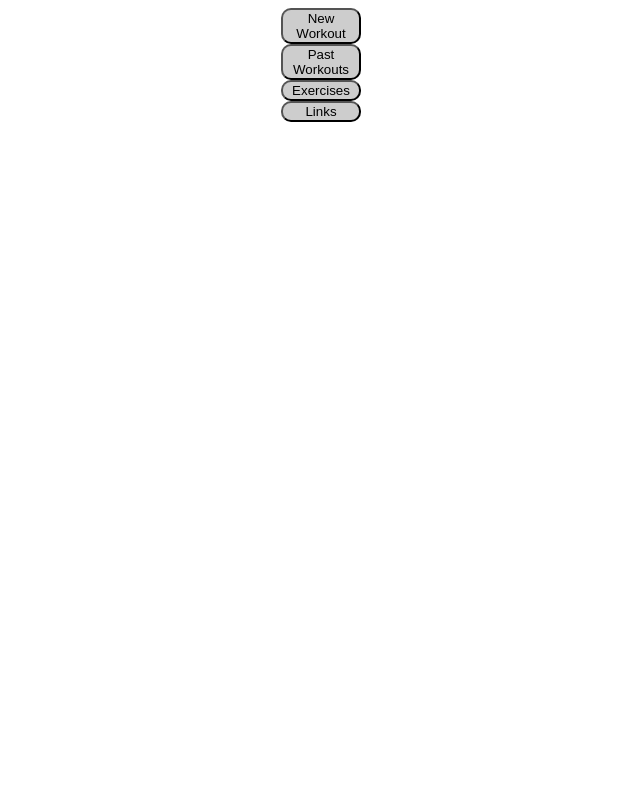
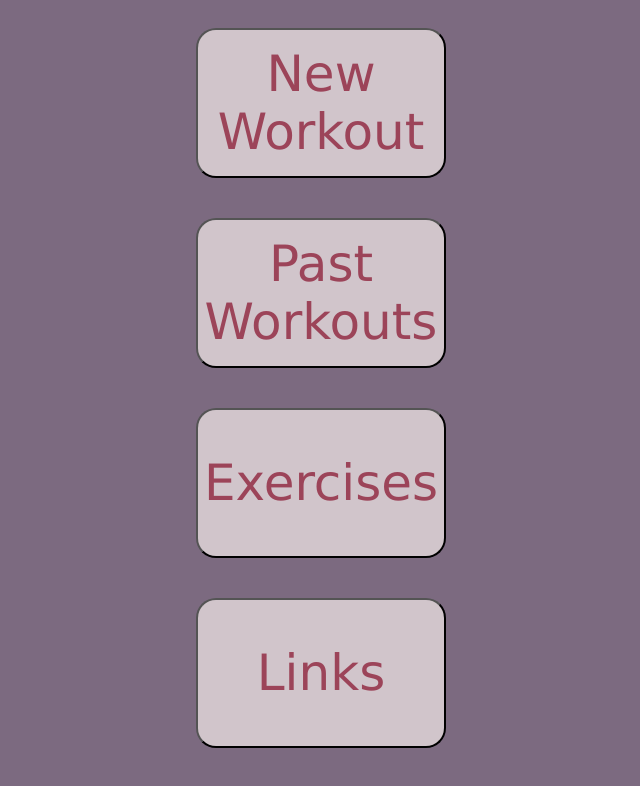
Before and after one commit to emilysaffron/musclegen, a React (Create React App) app: page /musclegen in a window 1280 px wide. Shown: the top 786 px of the page, without its empty margins (319-959 px from the left). Built offline with nearby package versions, Linux system fonts and the light colour scheme.

Commit message:
homepage formatting

```diff
--- a/package.json
+++ b/package.json
@@ -3,6 +3,7 @@
   "version": "0.1.0",
   "private": true,
   "dependencies": {
+    "@bbc/psammead-grid": "^3.0.11",
     "@emotion/react": "^11.1.4",
     "@emotion/styled": "^11.0.0",
     "@testing-library/jest-dom": "^5.11.9",
--- a/public/index.html
+++ b/public/index.html
@@ -4,7 +4,7 @@
     <meta charset="utf-8" />
     <link rel="icon" href="./favicon.png" />
     <meta name="viewport" content="width=device-width, initial-scale=1" />
-    <meta name="theme-color" content="#000000" />
+
     <meta
       name="description"
       content="Web site created using create-react-app"
@@ -26,9 +26,9 @@
     -->
     <title>Muscle Gen</title>
   </head>
-  <body>
+  <body style="background-color:#7c6a80" >
     <noscript>You need to enable JavaScript to run this app.</noscript>
-    <div id="root"></div>
+    <div id="root">
     <!--
       This HTML file is a template.
       If you open it directly in the browser, you will see an empty page.
--- a/src/App.js
+++ b/src/App.js
@@ -1,10 +1,7 @@
 import HomePage from "./Pages/HomePage";
+
 function App() {
-  return (
-    <div className="App">
-      <HomePage />
-    </div>
-  );
+  return <HomePage />;
 }
 
 export default App;
--- a/src/Components/Buttons.js
+++ b/src/Components/Buttons.js
@@ -1,9 +1,18 @@
 import styled from "@emotion/styled";
 
 const StyledButton = styled.button`
-  border-radius: 10px;
-  background: #cdcdcd;
-  width: 80px;
+  border-radius: 20px;
+  background: #d1c5cb;
+  width: 250px;
+  height: 150px;
+  margin: 20px;
+  font-size: 50px;
+  font-family: verdana;
+  color: #9c4459;
+  &:hover {
+    cursor: pointer;
+  }
+  outline: none;
 `;
 
 const Button = ({ label, onClick }) => {
--- a/src/Pages/HomePage.js
+++ b/src/Pages/HomePage.js
@@ -5,6 +5,7 @@ const StyledButtons = styled.div`
   display: flex;
   flex-direction: column;
   align-items: center;
+  justify-content: center;
 `;
 
 const HomePage = () => {
--- a/src/index.js
+++ b/src/index.js
@@ -1,6 +1,7 @@
 import React from "react";
 import ReactDOM from "react-dom";
 import App from "./App";
+
 
 ReactDOM.render(
   <React.StrictMode>
```
Also changed, not shown: 2 other files (tests, documents, lock files or other folders).
